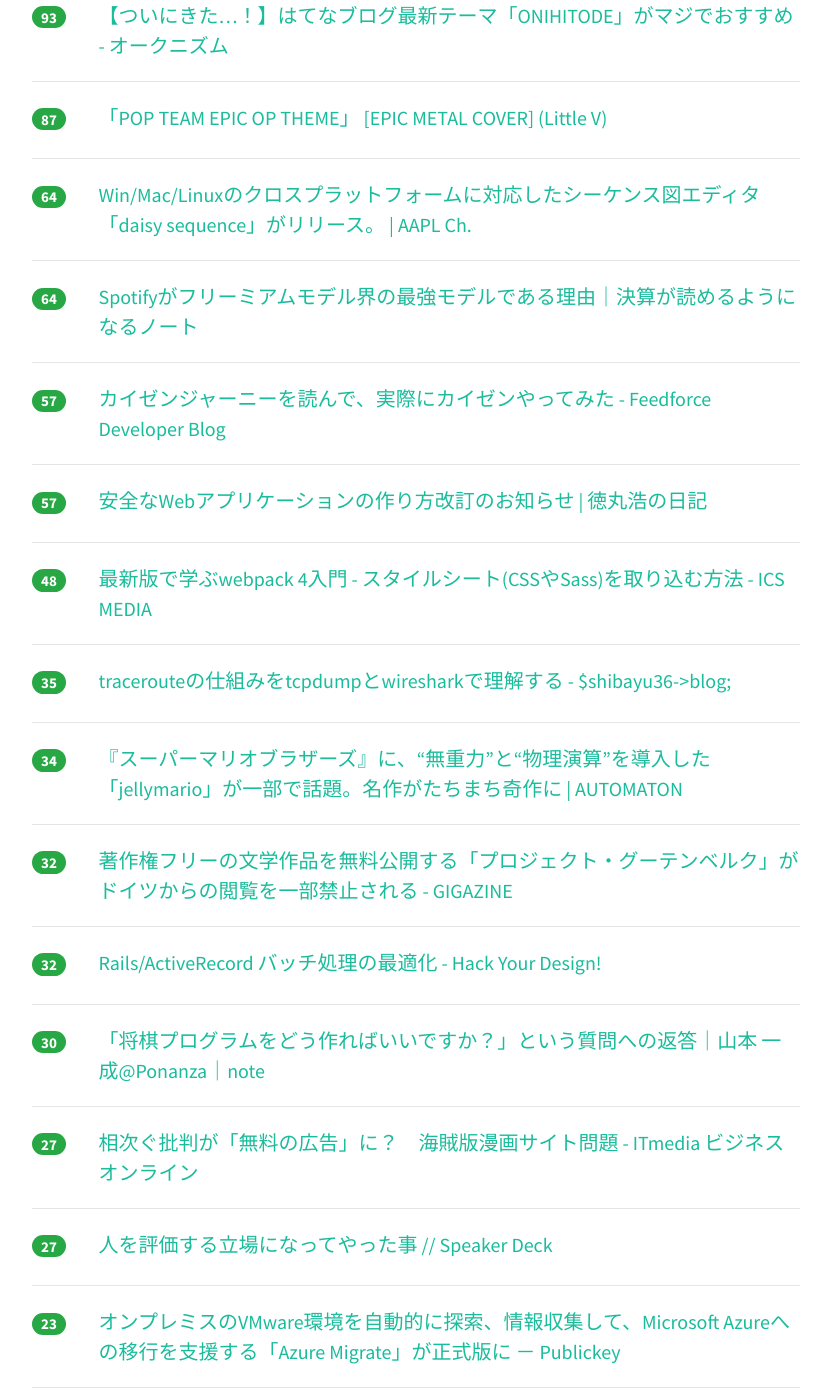
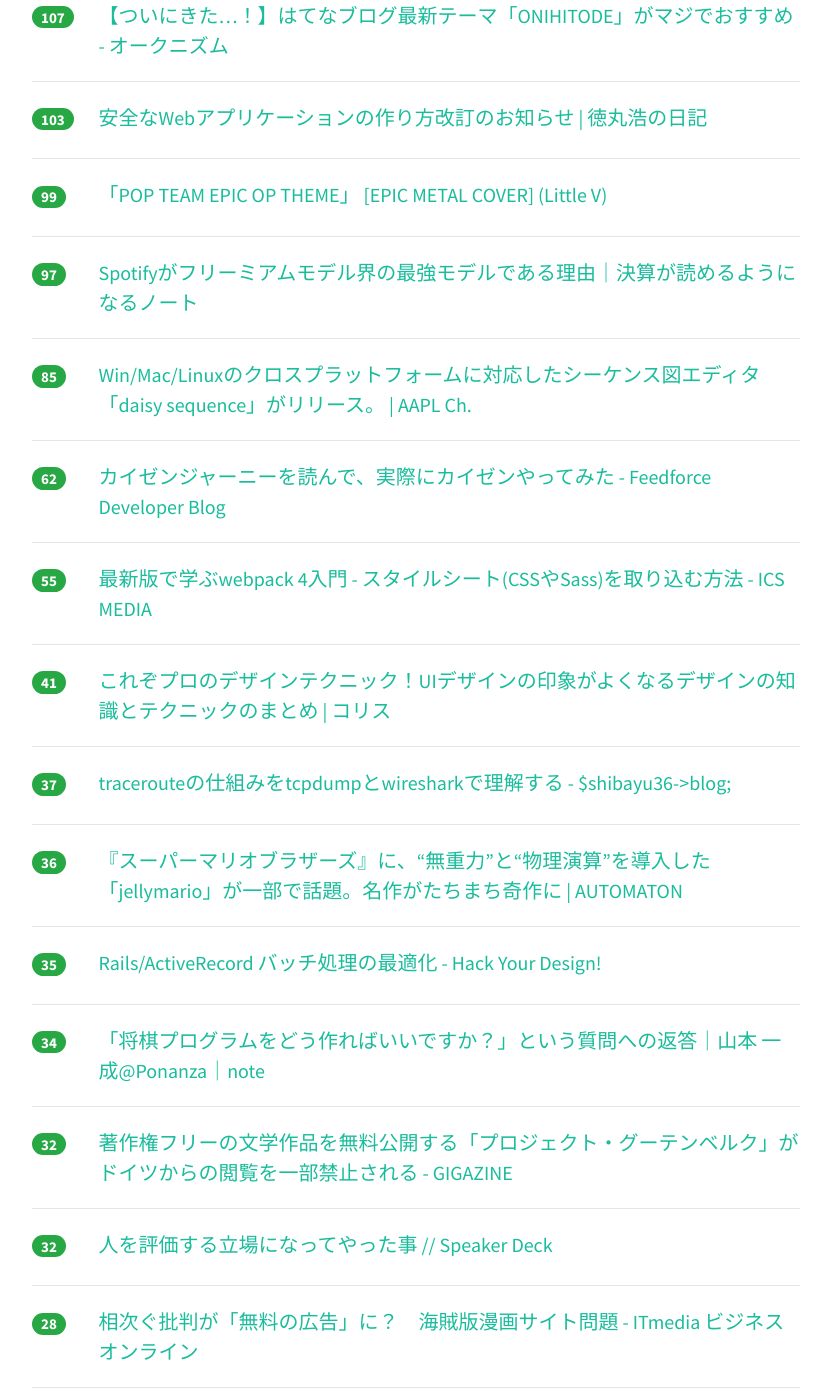
Before and after one commit to yatta47/hatena-matome-site, a Jekyll site: the page built from _posts/2018-03-06-hatena.md, in a window 1280 px wide and 1400 px high, scrolled down 472 px. Shown: the whole window, without its empty margins (224-1055 px from the left). Built offline with Jekyll 4.4.1, drawn with Linux system fonts in a browser that asks for light colours; nearby versions of some CDN libraries; some of the changed text lies outside the part shown.

Commit message:
Updated 2018-03-06

```diff
--- a/_posts/2018-03-06-hatena.md
+++ b/_posts/2018-03-06-hatena.md
@@ -1,59 +1,74 @@
 ---
 layout: post
 title:  "2018-03-06 はてぶIT"
-date:   2018-03-06 11:02:46
+date:   2018-03-06 12:03:27
 tags: [it-hotentry]
 ---
-26 件のデータあり
+28 件のデータあり
 
 <hr><div class="row">
-<div class="col-1"><span class="badge badge-pill badge-success h2">166</span></div>
+<div class="col-1"><span class="badge badge-pill badge-success h2">195</span></div>
 <div class="col-11"><a href='https://www.nikkei.com/article/DGXMZO27707600V00C18A3TI1000/' target='_blank'>ヤフー、技術者採用に初年度650万円提示　新卒も可　　：日本経済新聞</a></div>
 </div>
 <hr>
 <div class="row">
-<div class="col-1"><span class="badge badge-pill badge-success h2">93</span></div>
+<div class="col-1"><span class="badge badge-pill badge-success h2">107</span></div>
 <div class="col-11"><a href='http://www.okuni.me/entry/hatenablog-theme-onihitode' target='_blank'>【ついにきた…！】はてなブログ最新テーマ「ONIHITODE」がマジでおすすめ - オークニズム</a></div>
 </div>
 <hr>
 <div class="row">
-<div class="col-1"><span class="badge badge-pill badge-success h2">87</span></div>
+<div class="col-1"><span class="badge badge-pill badge-success h2">103</span></div>
+<div class="col-11"><a href='https://blog.tokumaru.org/2018/03/wasbook2.html' target='_blank'>安全なWebアプリケーションの作り方改訂のお知らせ | 徳丸浩の日記</a></div>
+</div>
+<hr>
+<div class="row">
+<div class="col-1"><span class="badge badge-pill badge-success h2">99</span></div>
 <div class="col-11"><a href='http://www.youtube.com/watch?v=8Q_9nS5hFmM' target='_blank'>「POP TEAM EPIC OP THEME」 [EPIC METAL COVER] (Little V)</a></div>
 </div>
 <hr>
 <div class="row">
-<div class="col-1"><span class="badge badge-pill badge-success h2">64</span></div>
+<div class="col-1"><span class="badge badge-pill badge-success h2">97</span></div>
+<div class="col-11"><a href='https://irnote.com/n/na8b9dd20e449' target='_blank'>Spotifyがフリーミアムモデル界の最強モデルである理由｜決算が読めるようになるノート</a></div>
+</div>
+<hr>
+<div class="row">
+<div class="col-1"><span class="badge badge-pill badge-success h2">85</span></div>
 <div class="col-11"><a href='https://applech2.com/archives/20180305-daisy_sequence-sequence-diagram-editor.html' target='_blank'>Win/Mac/Linuxのクロスプラットフォームに対応したシーケンス図エディタ「daisy sequence」がリリース。 | AAPL Ch.</a></div>
 </div>
 <hr>
 <div class="row">
-<div class="col-1"><span class="badge badge-pill badge-success h2">64</span></div>
-<div class="col-11"><a href='https://irnote.com/n/na8b9dd20e449' target='_blank'>Spotifyがフリーミアムモデル界の最強モデルである理由｜決算が読めるようになるノート</a></div>
-</div>
-<hr>
-<div class="row">
-<div class="col-1"><span class="badge badge-pill badge-success h2">57</span></div>
+<div class="col-1"><span class="badge badge-pill badge-success h2">62</span></div>
 <div class="col-11"><a href='http://developer.feedforce.jp/entry/2018/03/05/195913' target='_blank'>カイゼンジャーニーを読んで、実際にカイゼンやってみた - Feedforce Developer Blog</a></div>
 </div>
 <hr>
 <div class="row">
-<div class="col-1"><span class="badge badge-pill badge-success h2">57</span></div>
-<div class="col-11"><a href='https://blog.tokumaru.org/2018/03/wasbook2.html' target='_blank'>安全なWebアプリケーションの作り方改訂のお知らせ | 徳丸浩の日記</a></div>
-</div>
-<hr>
-<div class="row">
-<div class="col-1"><span class="badge badge-pill badge-success h2">48</span></div>
+<div class="col-1"><span class="badge badge-pill badge-success h2">55</span></div>
 <div class="col-11"><a href='https://ics.media/entry/17376' target='_blank'>最新版で学ぶwebpack 4入門 - スタイルシート(CSSやSass)を取り込む方法 - ICS MEDIA</a></div>
 </div>
 <hr>
 <div class="row">
-<div class="col-1"><span class="badge badge-pill badge-success h2">35</span></div>
+<div class="col-1"><span class="badge badge-pill badge-success h2">41</span></div>
+<div class="col-11"><a href='http://coliss.com/articles/build-websites/operation/design/cheat-codes-for-designing-user-interfaces.html' target='_blank'>これぞプロのデザインテクニック！UIデザインの印象がよくなるデザインの知識とテクニックのまとめ | コリス</a></div>
+</div>
+<hr>
+<div class="row">
+<div class="col-1"><span class="badge badge-pill badge-success h2">37</span></div>
 <div class="col-11"><a href='http://blog.shibayu36.org/entry/2018/03/05/193000' target='_blank'>tracerouteの仕組みをtcpdumpとwiresharkで理解する - $shibayu36->blog;</a></div>
 </div>
 <hr>
 <div class="row">
+<div class="col-1"><span class="badge badge-pill badge-success h2">36</span></div>
+<div class="col-11"><a href='http://jp.automaton.am/articles/newsjp/20180305-63965/' target='_blank'>『スーパーマリオブラザーズ』に、“無重力”と“物理演算”を導入した「jellymario」が一部で話題。名作がたちまち奇作に | AUTOMATON</a></div>
+</div>
+<hr>
+<div class="row">
+<div class="col-1"><span class="badge badge-pill badge-success h2">35</span></div>
+<div class="col-11"><a href='http://blog.toshimaru.net/rails-batch-optimization/' target='_blank'>Rails/ActiveRecord バッチ処理の最適化 - Hack Your Design!</a></div>
+</div>
+<hr>
+<div class="row">
 <div class="col-1"><span class="badge badge-pill badge-success h2">34</span></div>
-<div class="col-11"><a href='http://jp.automaton.am/articles/newsjp/20180305-63965/' target='_blank'>『スーパーマリオブラザーズ』に、“無重力”と“物理演算”を導入した「jellymario」が一部で話題。名作がたちまち奇作に | AUTOMATON</a></div>
+<div class="col-11"><a href='https://note.mu/issei_y/n/ne0996b47a562' target='_blank'>「将棋プログラムをどう作ればいいですか？」という質問への返答｜山本 一成@Ponanza｜note</a></div>
 </div>
 <hr>
 <div class="row">
@@ -63,27 +78,32 @@ tags: [it-hotentry]
 <hr>
 <div class="row">
 <div class="col-1"><span class="badge badge-pill badge-success h2">32</span></div>
-<div class="col-11"><a href='http://blog.toshimaru.net/rails-batch-optimization/' target='_blank'>Rails/ActiveRecord バッチ処理の最適化 - Hack Your Design!</a></div>
+<div class="col-11"><a href='https://speakerdeck.com/1amageek/ren-woping-jia-suruli-chang-ninatuteyatutashi' target='_blank'>人を評価する立場になってやった事 // Speaker Deck</a></div>
 </div>
 <hr>
 <div class="row">
-<div class="col-1"><span class="badge badge-pill badge-success h2">30</span></div>
-<div class="col-11"><a href='https://note.mu/issei_y/n/ne0996b47a562' target='_blank'>「将棋プログラムをどう作ればいいですか？」という質問への返答｜山本 一成@Ponanza｜note</a></div>
-</div>
-<hr>
-<div class="row">
-<div class="col-1"><span class="badge badge-pill badge-success h2">27</span></div>
+<div class="col-1"><span class="badge badge-pill badge-success h2">28</span></div>
 <div class="col-11"><a href='http://www.itmedia.co.jp/business/articles/1803/05/news075.html' target='_blank'>相次ぐ批判が「無料の広告」に？　海賊版漫画サイト問題 - ITmedia ビジネスオンライン</a></div>
 </div>
 <hr>
 <div class="row">
-<div class="col-1"><span class="badge badge-pill badge-success h2">27</span></div>
-<div class="col-11"><a href='https://speakerdeck.com/1amageek/ren-woping-jia-suruli-chang-ninatuteyatutashi' target='_blank'>人を評価する立場になってやった事 // Speaker Deck</a></div>
+<div class="col-1"><span class="badge badge-pill badge-success h2">25</span></div>
+<div class="col-11"><a href='http://www.publickey1.jp/blog/18/vmwaremicrosoft_azureazure_migrate.html' target='_blank'>オンプレミスのVMware環境を自動的に探索、情報収集して、Microsoft Azureへの移行を支援する「Azure Migrate」が正式版に － Publickey</a></div>
 </div>
 <hr>
 <div class="row">
-<div class="col-1"><span class="badge badge-pill badge-success h2">23</span></div>
-<div class="col-11"><a href='http://www.publickey1.jp/blog/18/vmwaremicrosoft_azureazure_migrate.html' target='_blank'>オンプレミスのVMware環境を自動的に探索、情報収集して、Microsoft Azureへの移行を支援する「Azure Migrate」が正式版に － Publickey</a></div>
+<div class="col-1"><span class="badge badge-pill badge-success h2">21</span></div>
+<div class="col-11"><a href='http://twitter.com/i/moments/970545941693345792' target='_blank'>韓国のイチゴ問題の複雑な構造</a></div>
+</div>
+<hr>
+<div class="row">
+<div class="col-1"><span class="badge badge-pill badge-success h2">18</span></div>
+<div class="col-11"><a href='https://av.watch.impress.co.jp/docs/news/1109748.html' target='_blank'>キヤノン、動く人間をシルエット表示する技術。プライバシーを守りながら混雑チェック - AV Watch</a></div>
+</div>
+<hr>
+<div class="row">
+<div class="col-1"><span class="badge badge-pill badge-success h2">18</span></div>
+<div class="col-11"><a href='https://engineering.linecorp.com/ja/blog/detail/244' target='_blank'>LINE Game Cloudの例に見る関数型言語の特徴 : LINE Engineering Blog</a></div>
 </div>
 <hr>
 <div class="row">
@@ -92,33 +112,28 @@ tags: [it-hotentry]
 </div>
 <hr>
 <div class="row">
-<div class="col-1"><span class="badge badge-pill badge-success h2">16</span></div>
-<div class="col-11"><a href='http://twitter.com/i/moments/970545941693345792' target='_blank'>韓国のイチゴ問題の複雑な構造</a></div>
-</div>
-<hr>
-<div class="row">
-<div class="col-1"><span class="badge badge-pill badge-success h2">16</span></div>
-<div class="col-11"><a href='http://coliss.com/articles/build-websites/operation/design/cheat-codes-for-designing-user-interfaces.html' target='_blank'>これぞプロのデザインテクニック！UIデザインの印象がよくなるデザインの知識とテクニックのまとめ | コリス</a></div>
-</div>
-<hr>
-<div class="row">
 <div class="col-1"><span class="badge badge-pill badge-success h2">15</span></div>
-<div class="col-11"><a href='https://av.watch.impress.co.jp/docs/news/1109748.html' target='_blank'>キヤノン、動く人間をシルエット表示する技術。プライバシーを守りながら混雑チェック - AV Watch</a></div>
+<div class="col-11"><a href='https://anond.hatelabo.jp/20180305184908' target='_blank'>potatostudio 考えるんじゃない。感じるんだ。 ホッテントリしか読まねえ奴が..</a></div>
 </div>
 <hr>
 <div class="row">
 <div class="col-1"><span class="badge badge-pill badge-success h2">14</span></div>
-<div class="col-11"><a href='https://anond.hatelabo.jp/20180305184908' target='_blank'>potatostudio 考えるんじゃない。感じるんだ。 ホッテントリしか読まねえ奴が..</a></div>
-</div>
-<hr>
-<div class="row">
-<div class="col-1"><span class="badge badge-pill badge-success h2">13</span></div>
 <div class="col-11"><a href='http://muttan1203.hatenablog.com/entry/pixiv-SPRING-BOOT-CAMP-2018' target='_blank'>pixiv SPRING BOOT CAMP 2018 参加記 - 日々精進</a></div>
 </div>
 <hr>
 <div class="row">
 <div class="col-1"><span class="badge badge-pill badge-success h2">13</span></div>
-<div class="col-11"><a href='https://engineering.linecorp.com/ja/blog/detail/244' target='_blank'>LINE Game Cloudの例に見る関数型言語の特徴 : LINE Engineering Blog</a></div>
+<div class="col-11"><a href='https://inside.pixiv.blog/kana/3486' target='_blank'>「おまえは今までレビューしたプルリクの数をおぼえているのか？」 - pixiv inside</a></div>
+</div>
+<hr>
+<div class="row">
+<div class="col-1"><span class="badge badge-pill badge-success h2">11</span></div>
+<div class="col-11"><a href='https://anond.hatelabo.jp/20180306055128' target='_blank'>はてなの当時の雰囲気が知りたい</a></div>
+</div>
+<hr>
+<div class="row">
+<div class="col-1"><span class="badge badge-pill badge-success h2">11</span></div>
+<div class="col-11"><a href='http://b.hatena.ne.jp/entry/s/anond.hatelabo.jp/20180306002045' target='_blank'>はてなブックマーク - 日本青年会議所を退会した - はてな匿名ダイアリー</a></div>
 </div>
 <hr>
 <div class="row">
@@ -127,11 +142,6 @@ tags: [it-hotentry]
 </div>
 <hr>
 <div class="row">
-<div class="col-1"><span class="badge badge-pill badge-success h2">9</span></div>
-<div class="col-11"><a href='http://b.hatena.ne.jp/entry/s/anond.hatelabo.jp/20180306002045' target='_blank'>はてなブックマーク - 日本青年会議所を退会した - はてな匿名ダイアリー</a></div>
-</div>
-<hr>
-<div class="row">
 <div class="col-1"><span class="badge badge-pill badge-success h2">8</span></div>
 <div class="col-11"><a href='http://b.hatena.ne.jp/entry/s/anond.hatelabo.jp/20180303064407' target='_blank'>はてなブックマーク - エヴァのリアルタイム放送時の雰囲気も知りたい。 当時アニメに興味なくて..</a></div>
 </div>
```
